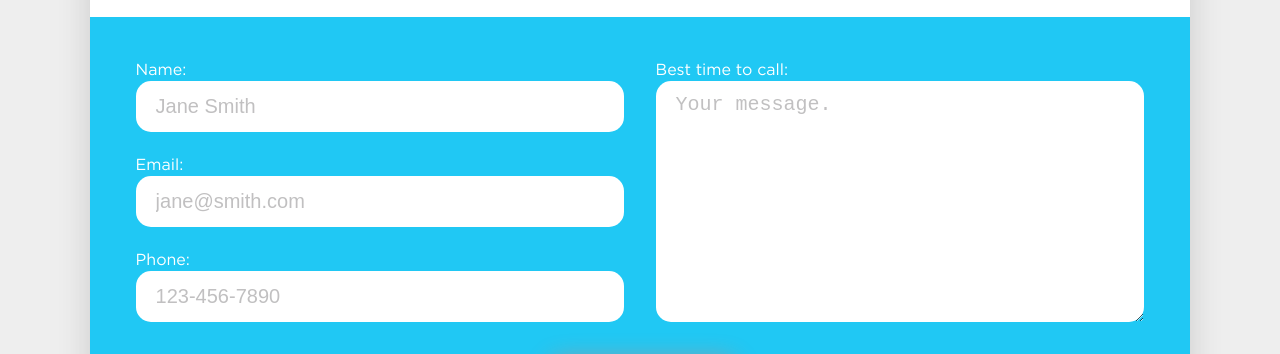
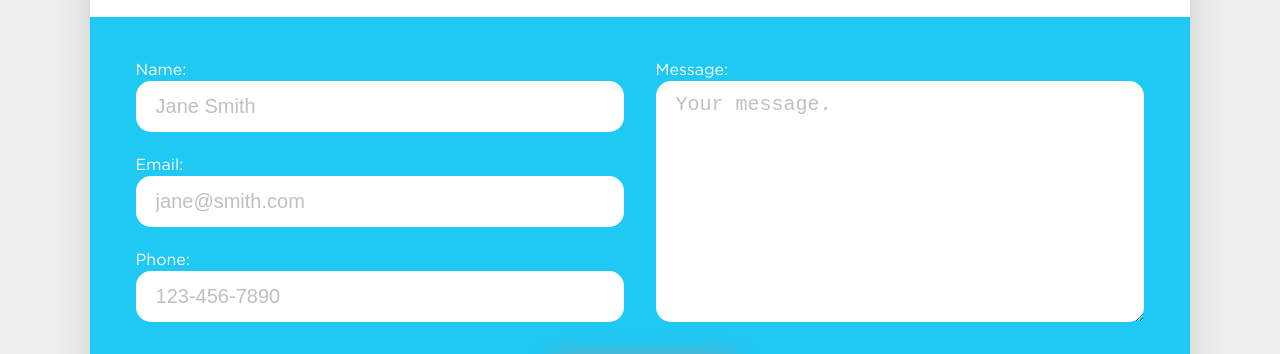
Before and after one commit to giraphcreative/aliveloans.com, a website: page index.html in a window 1280 px wide. Shown: the part 1416-1770 px from the top of the page. Drawn offline with nearby package versions, Linux system fonts and the light colour scheme; a web font is replaced by a local one.

Commit message:
Adjust label for message field.

```diff
--- a/index.html
+++ b/index.html
@@ -46,7 +46,7 @@
 									<input type="text" name="phone" placeholder="123-456-7890" /></p>
 							</div>
 							<div class="half">
-								<p>Best time to call:
+								<p>Message:
 									<textarea name="message" placeholder="Your message."></textarea></p>
 							</div>
 						</div>
```
